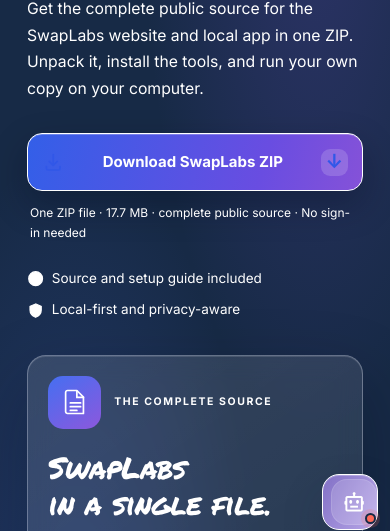
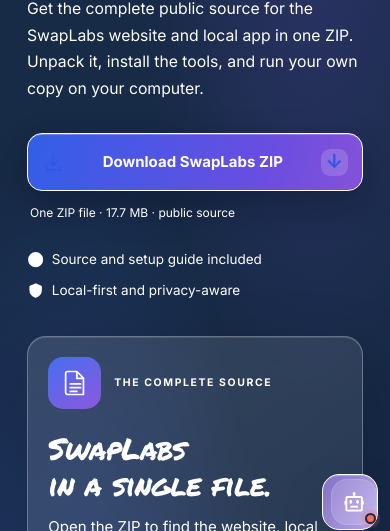
Before and after one commit to TenzinJoshi/Swaplabs-DC, a website: page download.html in a window 390 px wide. Shown: the part 300-831 px from the top of the page. Drawn offline with Linux system fonts and the light colour scheme; no server answers.

Commit message:
Polish the mobile download caption
Shorten the archive details line so it stays readable on narrow screens.

```diff
--- a/download.html
+++ b/download.html
@@ -32,7 +32,7 @@
                 <span>Download SwapLabs ZIP</span>
                 <span class="download-button-arrow" aria-hidden="true">↓</span>
               </a>
-              <p id="download-package-note" class="download-package-note"><span>One ZIP file · 17.7 MB · complete public source</span><span> · No sign-in needed</span></p>
+              <p id="download-package-note" class="download-package-note"><span>One ZIP file · 17.7 MB · public source</span></p>
             </div>
             <div class="download-trust-row" aria-label="Download details">
               <span><svg aria-hidden="true" viewBox="0 0 20 20" fill="none"><path d="m5 10.3 3.1 3.1L15.5 6" stroke="currentColor" stroke-width="1.8" stroke-linecap="round" stroke-linejoin="round"/><circle cx="10" cy="10" r="8" stroke="currentColor" stroke-width="1.4"/></svg>Source and setup guide included</span>
```
